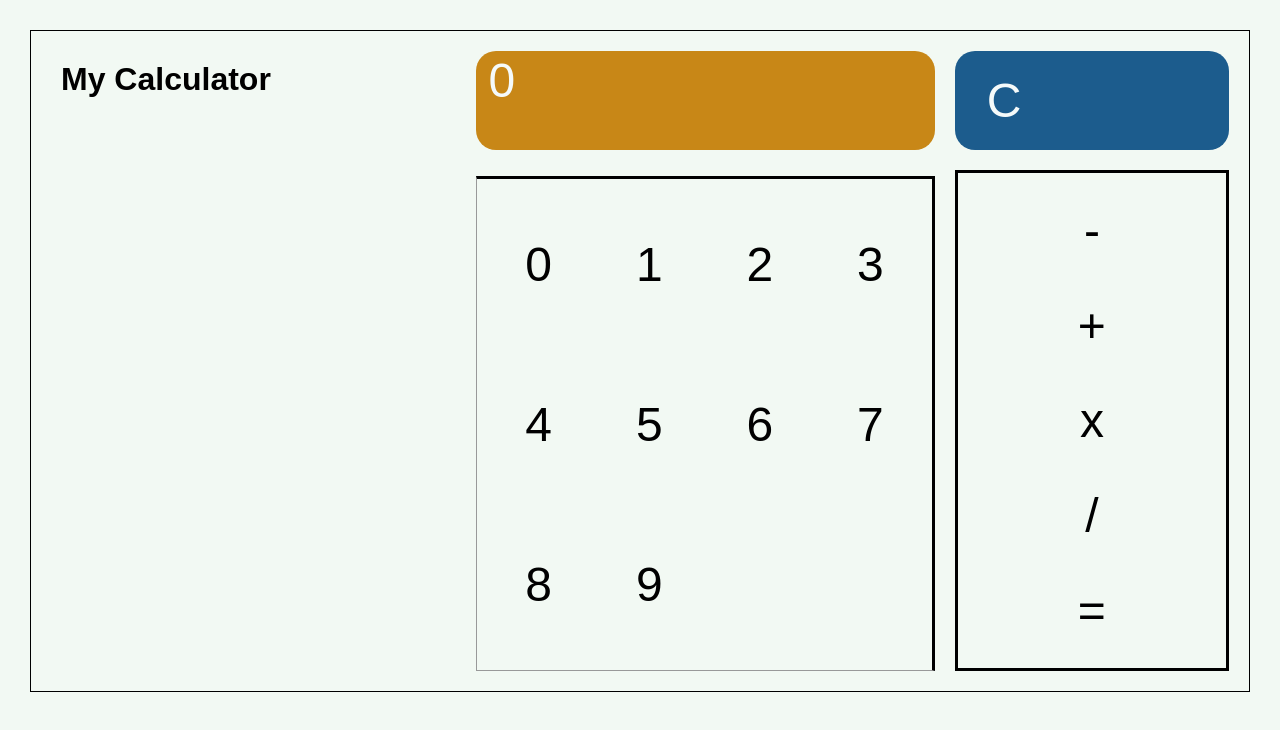
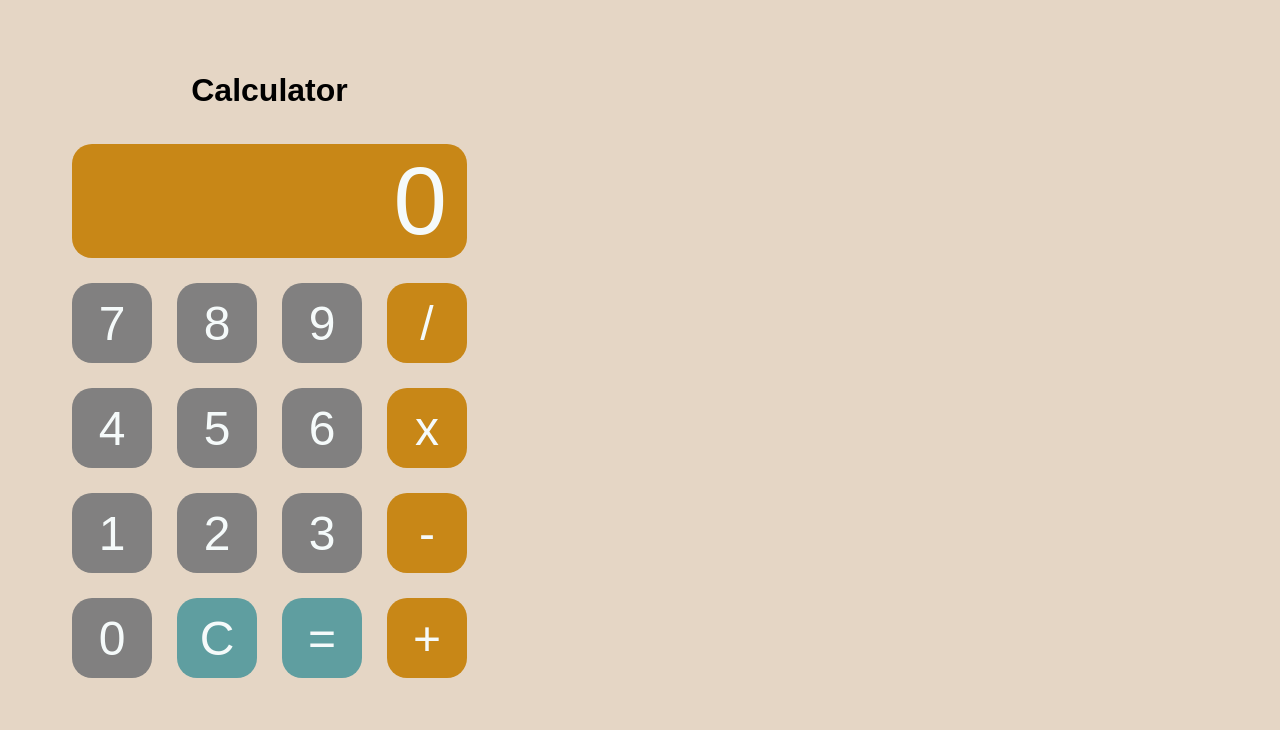
Before and after one commit to a-joyo/Calculator, a plain HTML site: page index.html in a window 1280 px wide. Drawn offline with Linux system fonts and the light colour scheme.

Commit message:
Add files via upload

```diff
--- a/index.html
+++ b/index.html
@@ -2,35 +2,34 @@
 <html lang="en">
 
 <head>
-    <h1>My Calculator</h1>
     <link rel="stylesheet" href="style.css">
     <script defer src="script.js"></script>
     <meta charset="UTF-8">
     <meta http-equiv="X-UA-Compatible" content="IE=edge">
     <meta name="viewport" content="width=device-width, initial-scale=1.0">
     <title>Calculator App by Anas</title>
-
 </head>
 
 <body>
-
-    <span id="output">0</span>
-    <div class="clearButton">
-        <div id="clear">C</button>
-        </div>
-
-    </div>
-    <div class="calculations">
-        <button id="subtract">-</button>
-        <button id="add">+</button>
-        <button id="multiply">x</button>
-        <button id="divide">/</button>
-        <button id="equal">=</button>
-    </div>
-    <div class="calc_container">
-        <button id="zero">0</button><button id="one">1</button><button id="two">2</button><button
-            id="three">3</button><button id="four">4</button><button id="five">5</button><button
-            id="six">6</button><button id="seven">7</button><button id="eight">8</button><button id="nine">9</button>
+    <div class="calc-container">
+        <h1 class="center">Calculator</h1>
+        <span class="display" id="output">0</span>
+        <button id="seven">7</button>
+        <button id="eight">8</button>
+        <button id="nine">9</button>
+        <button class="operator-class" id="divide">/</button>
+        <button id="four">4</button>
+        <button id="five">5</button>
+        <button id="six">6</button>
+        <button class="operator-class" id="multiply">x</button>
+        <button id="one">1</button>
+        <button id="two">2</button>
+        <button id="three">3</button>
+        <button class="operator-class" id="subtract">-</button>
+        <button id="zero">0</button>
+        <button class="clear-class" id="clear">C</button>
+        <button class="equal-class" id="equal">=</button>
+        <button class="operator-class" id="add">+</button>
     </div>
 </body>
 
--- a/script.js
+++ b/script.js
@@ -140,7 +140,6 @@ multiply.addEventListener("click", function () {
 
 equal.addEventListener("click", function () {
     equals();
-    mathOperator = null;
 });
 
 function equals() {
@@ -168,5 +167,6 @@ function equals() {
             output.innerText = displayNum;
         }
     }
+    mathOperator = null;
 }
 // function to use the same code for it all, dont reuse code
--- a/style.css
+++ b/style.css
@@ -3,81 +3,72 @@
 *::before {
     padding: 10px;
     margin: 10px;
-    font-family: inherit;
-}
-
-
-
-body {
     font-family: sans-serif;
-    font-size: 16px;
-    background-color: rgb(242, 249, 243);
-    border-style: solid;
-    display: grid;
-    grid-template-columns: (auto, auto);
-    grid-template-rows: (auto, auto);
-    padding: 10px;
-    border: 1px solid #000;
-
+    width: auto;
 
 }
 
-.calc_container {
-    display: grid;
-    align-items: center;
-    justify-content: center;
-    padding: 6px;
-    margin-top: 1rem;
-    border-bottom: 1px solid #999;
-    border-left: 1px solid#999;
-    grid-template-columns: 1fr 1fr 1fr 1fr;
-    border-style: solid;
-    grid-column-start: 2;
-    grid-column-end: 2;
-
-
+body {
+    background-color: rgb(229, 214, 197);
+    border: #090a0a;
 }
 
-.calculations {
-    text-align: right;
-    border-style: solid;
-    vertical-align: auto;
+.calc-container {
+    font-family: sans-serif;
+    font-size: 16px;
+    background-color: rgb(229, 214, 197);
     display: inline-grid;
-    object-position: left top;
-    grid-column-start: 3;
-    grid-column-end: 3;
-    grid-row-start: 2;
-    grid-row-end: 2;
-
-
+    grid-template-areas:
+        "a b c d"
+        "e f g h"
+        "i j k l"
+        "m n o p"
+        "q r s t";
+    grid-gap: 5px;
+    padding: 2px 12px;
+    margin-left: 10px;
+    margin-right: 10px;
 }
 
-span {
+.display {
     background-color: #c88717;
-    font-size: 3rem;
-    padding: 2px 12px;
+    font-size: 6rem;
     margin-left: 10px;
     margin-right: 10px;
     border-radius: 20px;
     color: #f5fafa;
-    vertical-align: text-bottom;
-
+    font-family: sans-serif;
+    padding: 2px 20px 2px 20px;
+    align-items: center;
+    grid-column: span 4;
+    text-align: right;
 }
 
 button {
     font-size: 3rem;
     cursor: pointer;
-    background-color: transparent;
     border: 0px;
+    border-radius: 20px;
+    color: #f5fafa;
+    background-color: rgb(129, 128, 128);
+    width: 80px;
+    height: 80px;
+
 }
 
-.clearButton {
-    font-size: 3rem;
-    background-color: #1c5c8d;
-    padding: 2px 12px;
-    margin-left: 10px;
-    margin-right: 10px;
-    border-radius: 20px;
-    color: #f5fafa;
+.clear-class {
+    background-color: cadetblue;
+}
 
+.equal-class {
+    background-color: cadetblue;
 }
+
+.operator-class {
+    background-color: #c88717;
+}
+
+.center {
+    grid-column: span 4;
+    text-align: center;
+}
```
